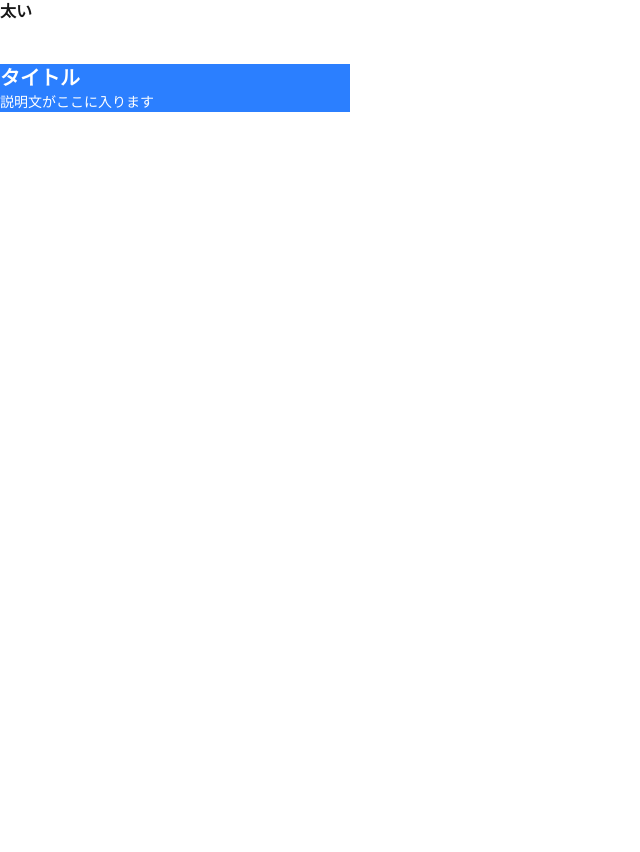
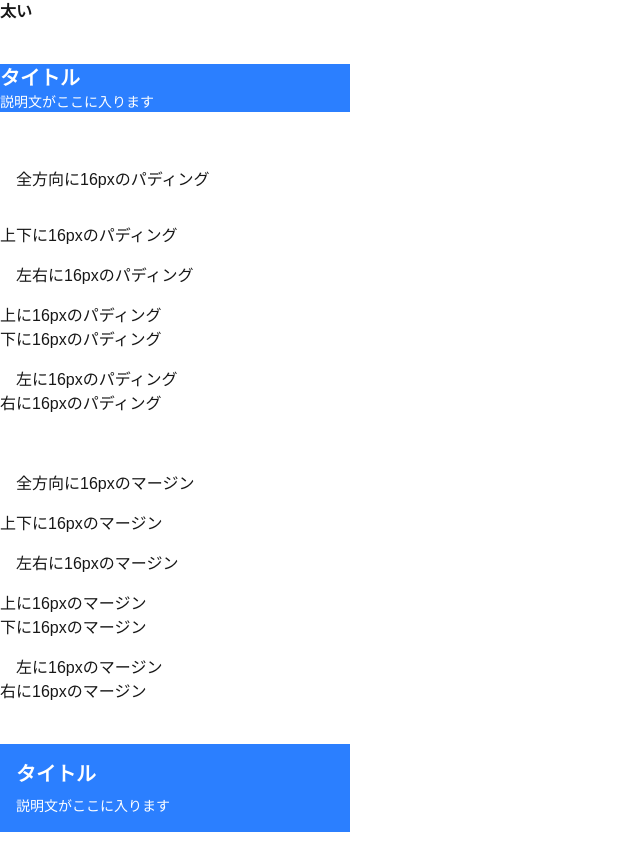
Before and after one commit to Nish323/first-nextjs-project, a Next.js app: page / in a window 1280 px wide. Shown: the part 372-1224 px from the top of the page, without its empty margins (0-640 px from the left). Before the commit the page ends 800 px from the top, so only its background shows below. Built offline with nearby package versions, Linux system fonts and the light colour scheme.

Commit message:
[add] 4.2.2 スペーシング系：余白や間隔を制御

```diff
--- a/src/app/page.tsx
+++ b/src/app/page.tsx
@@ -29,12 +29,43 @@ export default function Home() {
         <p className="font-bold">太い</p>
       </div>
 
+      {/* 装飾系のみ */}
       <div className="py-5">
         <div className="bg-blue-500 text-white w-[350px]">
           <h2 className="text-xl font-bold">タイトル</h2>
           <p className="text-sm">説明文がここに入ります</p>
         </div>
       </div>
+
+      {/* パディング（内側の余白） */}
+      <div className="py-5">
+        <div className="p-4">全方向に16pxのパディング</div>
+        <div className="py-4">上下に16pxのパディング</div>
+        <div className="px-4">左右に16pxのパディング</div>
+        <div className="pt-4">上に16pxのパディング</div>
+        <div className="pb-4">下に16pxのパディング</div>
+        <div className="pl-4">左に16pxのパディング</div>
+        <div className="pr-4">右に16pxのパディング</div>
+      </div>
+
+      {/* マージン（外側の余白） */}
+      <div className="py-5">
+        <div className="m-4">全方向に16pxのマージン</div>
+        <div className="my-4">上下に16pxのマージン</div>
+        <div className="mx-4">左右に16pxのマージン</div>
+        <div className="mt-4">上に16pxのマージン</div>
+        <div className="mb-4">下に16pxのマージン</div>
+        <div className="ml-4">左に16pxのマージン</div>
+        <div className="mr-4">右に16pxのマージン</div>
+      </div>
+
+      {/* スペーシングを追加 */}
+      <div className="py-5">
+        <div className="bg-blue-500 text-white p-4 w-[350px]">
+          <h2 className="text-xl font-bold mb-2">タイトル</h2>
+          <p className="text-sm">説明文がここに入ります</p>
+        </div>
+      </div>
     </>
   );
 }
```
